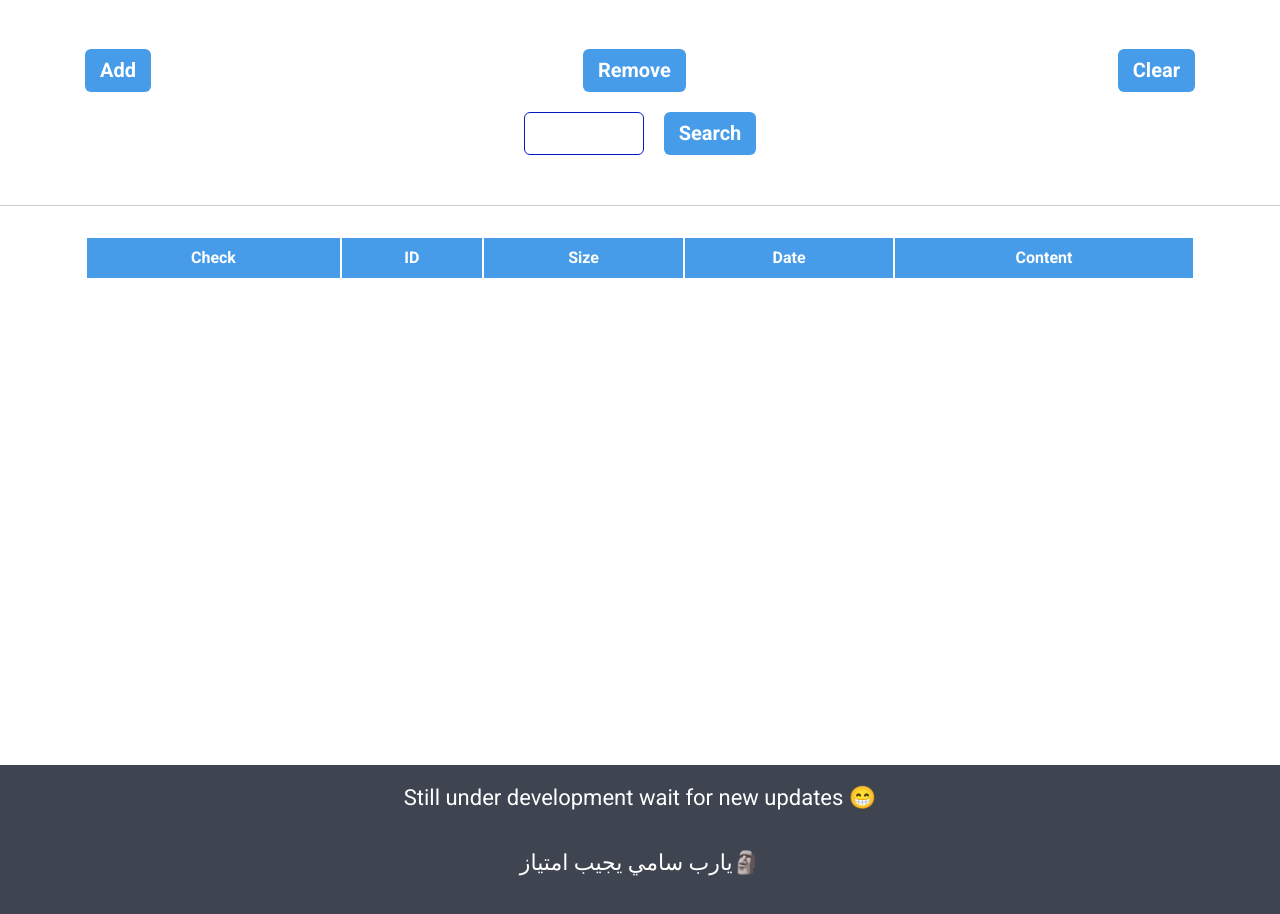
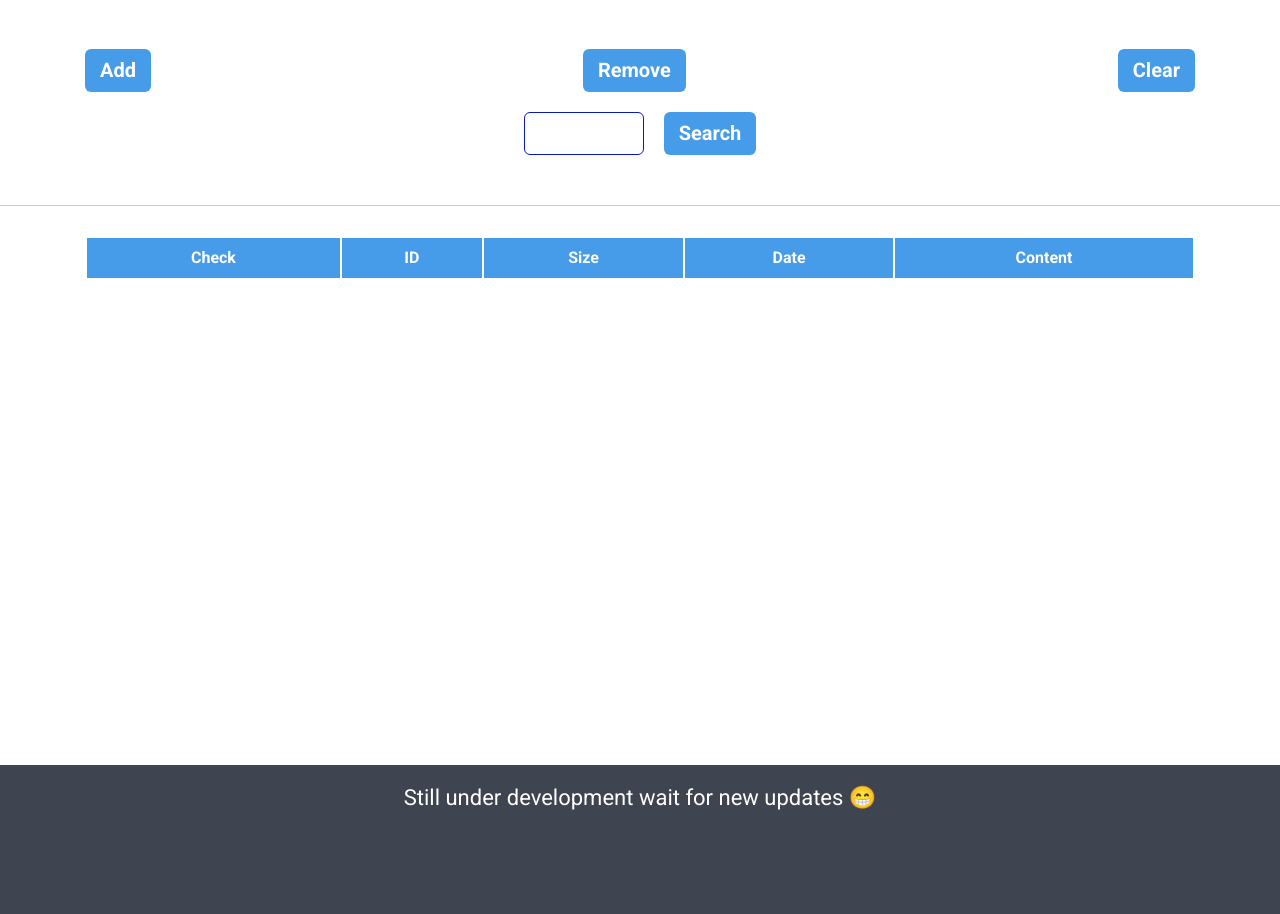
Before and after one commit to SAMY216/Pouches-Tracker, a plain HTML site: page index.html in a window 1280 px wide. Shown: the part 76-990 px from the top of the page. Drawn offline with Linux system fonts and the light colour scheme.

Commit message:
Update index.html

```diff
--- a/index.html
+++ b/index.html
@@ -109,7 +109,6 @@
     <!-- Start footer -->
     <div class="footer">
       <p>Still under development wait for new updates &#128513;</p>
-      <p>يارب سامي يجيب امتياز&#128511;</p>
     </div>
     <!-- End footer -->
     <script src="js/main.js"></script>
```
